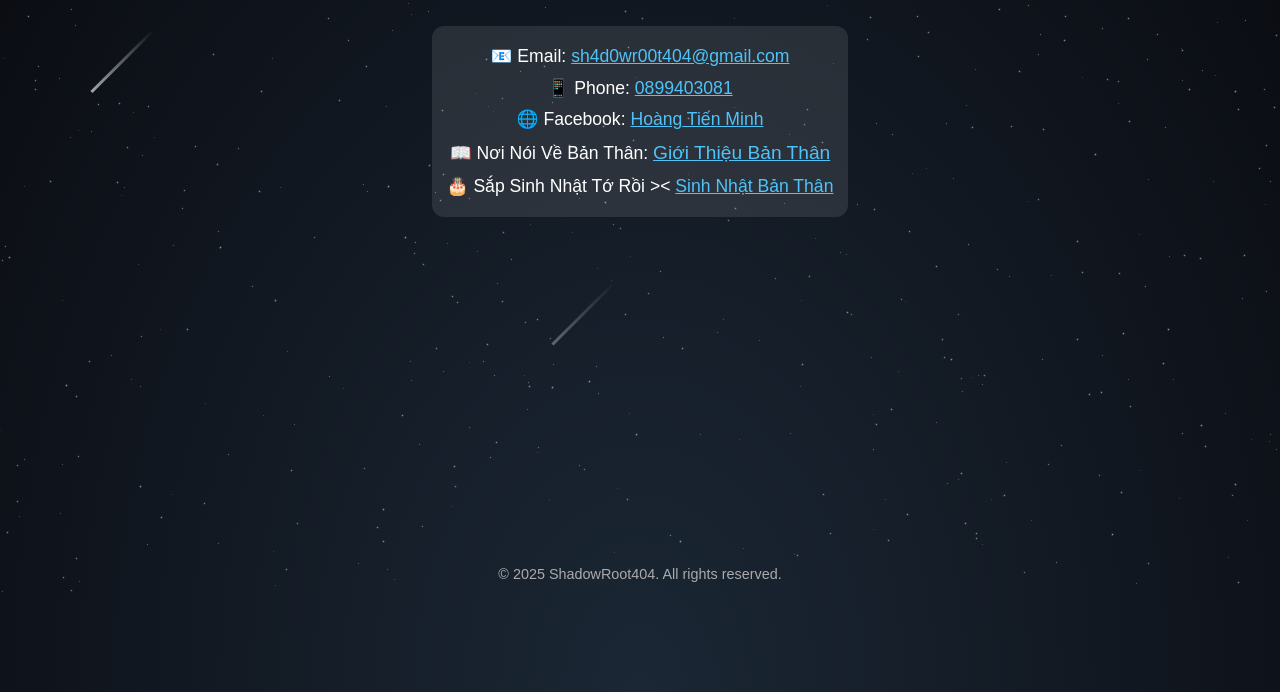
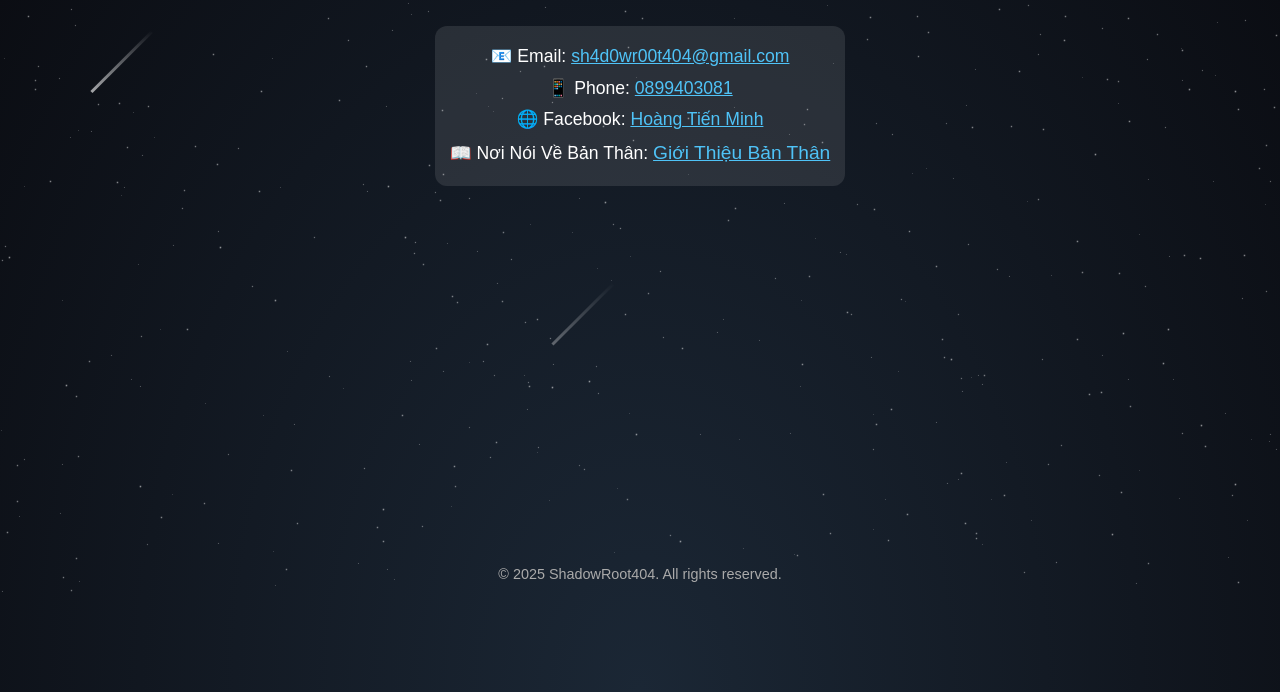
Before and after one commit to ShadowRoot404/shadowroot404.github.io, a plain HTML site: page index.html in a window 1280 px wide. Shown: the part 208-900 px from the top of the page. Drawn offline with Linux system fonts and the light colour scheme.

Commit message:
index.html

```diff
--- a/index.html
+++ b/index.html
@@ -93,7 +93,6 @@
     📱 Phone: <a href="tel:0899403081" style="color: #4fc3f7;">0899403081</a><br>
     🌐 Facebook: <a href="https://www.facebook.com/HoangTienMinh55555" target="_blank" style="color: #4fc3f7;">Hoàng Tiến Minh</a><br>
     📖 Nơi Nói Về Bản Thân: <a href="https://shadowroot404.github.io/gioithieubanthan/" style="color: #4fc3f7; font-size: 1.2rem;">Giới Thiệu Bản Thân</a><br>
-    🎂 Sắp Sinh Nhật Tớ Rồi >< <a href="https://shadowroot404.github.io/sinhnhatbanthan/" style="color: #4fc3f7;">Sinh Nhật Bản Thân</a>
   </div>
 
   <footer>© 2025 ShadowRoot404. All rights reserved.</footer>
```
